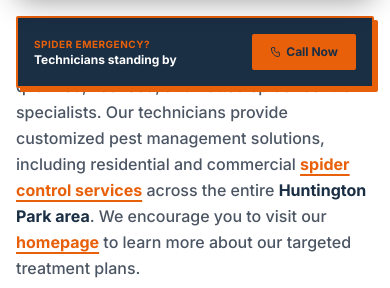
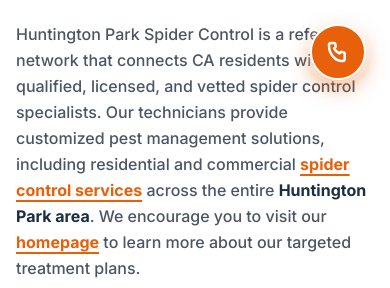
Before and after one commit to helloo-cmyk/spider-control-huntington-park, a plain HTML site: page pages/about.html in a window 390 px wide. Shown: the part 836-1124 px from the top of the page. Drawn offline with nearby package versions, Linux system fonts and the light colour scheme.

Commit message:
Update sticky mobile phone widget to be a circular FAB with scroll animation and remove old widget

```diff
--- a/js/components.js
+++ b/js/components.js
@@ -163,20 +163,11 @@ window.globalComponents = {
   </div>
 </div>
 
-<!-- Mobile Sticky Phone Widget -->
-<div class="fixed bottom-4 inset-x-4 z-[90] md:hidden">
-  <div class="bg-navy rounded-xl shadow-[0_8px_30px_rgb(0,0,0,0.4)] p-3.5 flex items-center justify-between border border-gray-700">
-    <div class="flex flex-col pl-1">
-      <span class="text-orange font-bold text-[11px] tracking-wider mb-0.5">SPIDER EMERGENCY?</span>
-      <span class="text-white font-semibold text-[15px] leading-tight">Technicians standing by</span>
-    </div>
-    <a href="tel:5555555555" class="bg-orange hover:bg-orange-dark text-white font-bold py-2.5 px-4 rounded-lg flex items-center shadow-lg active:scale-95 transition-transform text-sm">
-      <svg class="h-4 w-4 mr-1.5" fill="none" viewBox="0 0 24 24" stroke="currentColor" stroke-width="2.5">
-        <path stroke-linecap="round" stroke-linejoin="round" d="M3 5a2 2 0 012-2h3.28a1 1 0 01.94.725l.548 2.2a1.3 1.3 0 01-.321 1.093l-1.305 1.305a11.934 11.934 0 005.184 5.184l1.305-1.305a1.3 1.3 0 011.093-.321l2.2.548a1 1 0 01.725.94V19a2 2 0 01-2 2h-1C9.716 21 3 14.284 3 6V5z"></path>
-      </svg>
-      Call Now
-    </a>
-  </div>
-</div>
+<!-- Mobile Sticky Phone FAB -->
+<a id="mobile-floating-cta" href="tel:5555555555" class="fixed bottom-6 right-6 z-[90] md:hidden flex items-center justify-center w-14 h-14 bg-orange hover:bg-orange-dark text-white rounded-full shadow-[0_8px_20px_rgb(232,96,10,0.5)] border-2 border-white ring-4 ring-white/20 transform translate-y-24 transition-all duration-500 active:scale-95">
+  <svg class="h-6 w-6" fill="none" viewBox="0 0 24 24" stroke="currentColor" stroke-width="2.5">
+    <path stroke-linecap="round" stroke-linejoin="round" d="M3 5a2 2 0 012-2h3.28a1 1 0 01.94.725l.548 2.2a1.3 1.3 0 01-.321 1.093l-1.305 1.305a11.934 11.934 0 005.184 5.184l1.305-1.305a1.3 1.3 0 011.093-.321l2.2.548a1 1 0 01.725.94V19a2 2 0 01-2 2h-1C9.716 21 3 14.284 3 6V5z"></path>
+  </svg>
+</a>
   `
 };
--- a/pages/about.html
+++ b/pages/about.html
@@ -336,17 +336,7 @@
     document.getElementById('global-footer').innerHTML = window.globalComponents.footer;
   </script>
 
-  <!-- Mobile Floating CTA Widget (Scroll triggered) -->
-  <div id="mobile-floating-cta" class="fixed bottom-4 left-4 right-4 z-50 md:hidden bg-navy border-2 border-orange p-4 rounded-sm flex items-center justify-between shadow-[4px_4px_0_0_#E8600A] transform translate-y-24 transition-transform duration-500">
-    <div class="flex flex-col">
-      <span class="text-[10px] font-black text-orange uppercase tracking-wider">Spider Emergency?</span>
-      <span class="text-xs text-white font-bold">Technicians standing by</span>
-    </div>
-    <a href="tel:5555555555" class="inline-flex items-center justify-center px-4 py-2 border-2 border-transparent text-xs font-black rounded-sm text-navy bg-orange hover:bg-white transition-colors">
-      <svg class="h-3 w-3 mr-1 inline-block" fill="none" viewBox="0 0 24 24" stroke="currentColor" stroke-width="2"><path stroke-linecap="round" stroke-linejoin="round" d="M3 5a2 2 0 012-2h3.28a1 1 0 01.94.725l.548 2.2a1.3 1.3 0 01-.321 1.093l-1.305 1.305a11.934 11.934 0 005.184 5.184l1.305-1.305a1.3 1.3 0 011.093-.321l2.2.548a1 1 0 01.725.94V19a2 2 0 01-2 2h-1C9.716 21 3 14.284 3 6V5z"></path></svg>
-      Call Now
-    </a>
-  </div>
+
 
   <!-- Scripts -->
   <script src="../js/main.js" defer></script>
```
Also changed, not shown: index.html (+1 -10 lines), pages/contact.html (+1 -11 lines).
